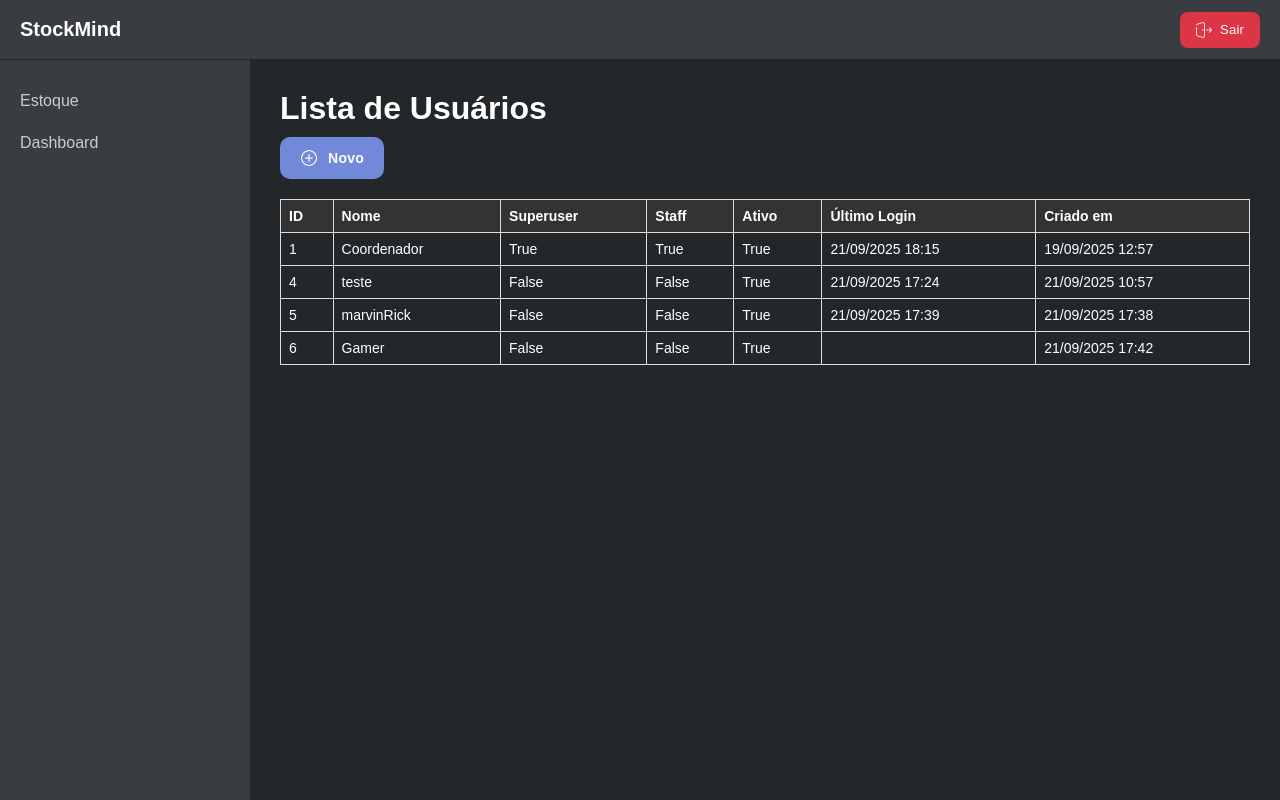
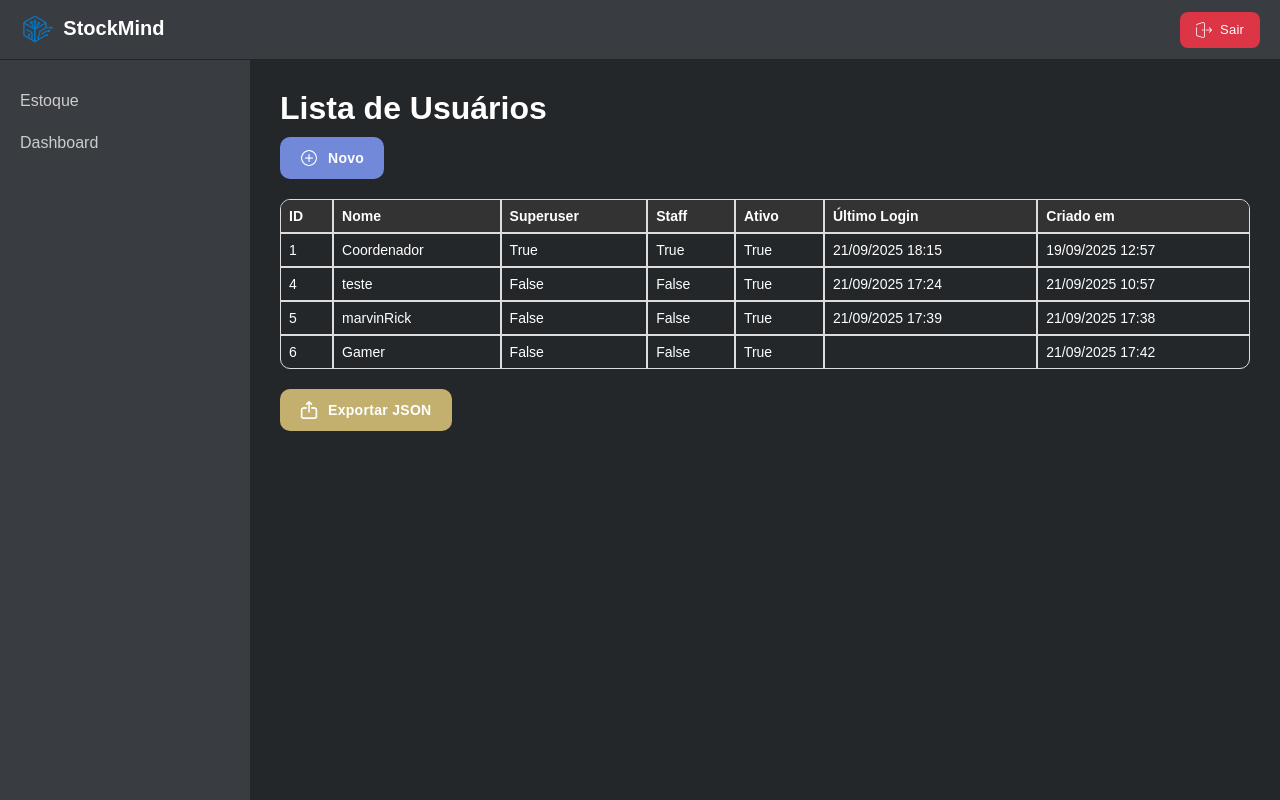
Before and after one commit to leonardogranata/StockMind, a Django app: template StockMind/templates/usuarios/listar.html in a window 1280 px wide. Run offline with Django 5.2, Linux system fonts and the light colour scheme; the template is opened without the code that fills it: values that come from a table or form of the project are taken from there, others are empty; data comes from the database, SQL or seed files in the repository.

Commit message:
Adicionando botão de exportar para json, ainda sem funcionalidade

```diff
--- a/StockMind/static/css/style.css
+++ b/StockMind/static/css/style.css
@@ -5,6 +5,9 @@
     --cinza-color: #393C40;
     --fundo-escuro: #2C2F33;
     --fundo-color: #23272A;
+    --hover-button-blue: #5f79d4;
+    --yellow-color: #d8c589;
+    --hover-button-yellow: #c4b06e;
 }
 
 * {
@@ -39,6 +42,15 @@ body {
     font-weight: bold;
     color: white;
     cursor: default;
+    /* margin-left: 50px; */
+    text-decoration: none;
+}
+
+.logo img {
+    height: 30px;
+    margin-right: 10px;
+    vertical-align: middle;
+    margin-top: -2px;
 }
 
 .header-right {
@@ -97,6 +109,12 @@ body {
     text-decoration: none;
     transition: all 0.2s ease;
     position: relative;
+}
+
+.sidebar-item.active {
+    border-right: 4px solid #007BFF; /* azul bonito */
+    background-color: #3a3a3a;
+
 }
 
 .sidebar-item:hover {
@@ -409,8 +427,7 @@ body {
 
 .formulario-login button[type="submit"]:hover {
     transition: all 0.3s ease;
-    background: #1c52e4;
-    transform: translateY(-1px);
+    background: var(--hover-button-blue);
 }
 
 .formulario-login button[type="submit"]:active {
@@ -498,25 +515,51 @@ body {
 /* LISTA DE USUARIOS */
 table {
     width: 100%;
-    border-collapse: collapse;
+    border-collapse: separate;   /* precisa ser separate */
+    border-spacing: 0;           /* evita “buracos” entre células */
     margin-top: 20px;
     font-family: Arial, sans-serif;
     font-size: 14px;
+    cursor: default;
+    border: 1px solid #ddd;
+    border-radius: 10px;         /* arredondamento da tabela */
+    overflow: hidden;            /* garante que o fundo siga o arredondado */
 }
 
 table thead {
     background-color: #333;
     color: #fff;
     text-align: left;
+    cursor: default;
 }
 
 table th, table td {
     border: 1px solid #ddd;
     padding: 8px;
+    cursor: default;
+}
+
+/* tira a borda duplicada nas laterais */
+table th {
+    border-top: none;
+}
+table th:first-child,
+table td:first-child {
+    border-left: none;
+}
+
+table th:last-child,
+table td:last-child {
+    border-right: none;
+}
+
+table tr:last-child td {
+    border-bottom: none;
 }
 
 table tr:hover {
     background-color: #444;
+    cursor: default;
 }
 
 h1 {
@@ -545,6 +588,10 @@ h1 {
     outline: none; /* Remove outline padrão do botão */
 }
 
+#create-user-button:hover {
+    background-color: var(--hover-button-blue);
+}
+
 /* ÍCONE DENTRO DO BOTÃO */
 #create-user-button img {
     width: 18px;
@@ -553,6 +600,40 @@ h1 {
     filter: brightness(0) invert(1); /* Torna o ícone branco */
     transition: all 0.3s ease;
 }
+
+#export-button {
+    display: flex;
+    align-items: center;
+    gap: 10px;
+    padding: 12px 20px;
+    background-color: var(--yellow-color);
+    border: none;
+    border-radius: 10px;
+    color: var(--white-color);
+    font-weight: 600;
+    font-size: 14px;
+    font-family: 'Poppins', sans-serif;
+    letter-spacing: 0.3px;
+    cursor: pointer;
+    transition: all 0.3s ease;
+    white-space: nowrap;
+    margin-top: 20px;
+    outline: none; /* Remove outline padrão do botão */
+}
+
+#export-button {
+    background-color: var(--hover-button-yellow);
+}
+
+/* ÍCONE DENTRO DO BOTÃO */
+#export-button img {
+    width: 18px;
+    height: 18px;
+    object-fit: contain;
+    filter: brightness(0) invert(1); /* Torna o ícone branco */
+    transition: all 0.3s ease;
+}
+
 
 /* RESPONSIVIDADE */
 @media (max-width: 480px) {
--- a/StockMind/templates/base.html
+++ b/StockMind/templates/base.html
@@ -7,12 +7,15 @@
     <title>StockMind</title>
     <meta name='viewport' content='width=device-width, initial-scale=1'>
     <link rel='stylesheet' type='text/css' media='screen' href='{% static "css/style.css" %}'>
+    <link rel="icon" type="image/png" href="{% static 'media/img/favicon.png' %}">
     <script src='{% static "js/main.js" %}'></script>
 </head>
 <body>
     <!-- HEADER SUPERIOR -->
     <header class="header">
-        <div class="logo">StockMind</div>
+        <a href="{% url 'home' %}" class="logo">
+            <img id="logo-id" src="{% static 'media/img/favicon.png' %}" alt="Logo">StockMind
+        </a>
         <div class="header-right">
             <button id="logout-button" onclick="window.location.href='{% url 'logout' %}'">
                 <img src="{% static 'media/img/logout.png' %}" alt="Icone de logout">
@@ -23,18 +26,28 @@
 
     <!-- SIDEBAR LATERAL -->
     <nav class="sidebar">
-        <!-- Seção Principal -->
         <div class="sidebar-section">
-            <a href="{% url 'home' %}" class="sidebar-item">Estoque</a>
-            <a href="#" class="sidebar-item with-badge">Dashboard</a>
+            <a href="{% url 'home' %}"
+            class="sidebar-item {% if request.resolver_match.url_name == 'home' %}active{% endif %}">
+            Estoque
+            </a>
+            <a href="#"
+            class="sidebar-item with-badge {% if request.resolver_match.url_name == 'dashboard' %}active{% endif %}">
+            Dashboard
+            </a>
         </div>
 
-        <!-- Área Administrativa -->
         {% if user.is_superuser %}
             <div class="sidebar-section">
                 <div class="sidebar-title">Área administrativa</div>
-                <a href="#" class="sidebar-item active">Auditoria</a>
-                <a href="{% url 'listar' %}" class="sidebar-item">Usuários</a>
+                <a href="#"
+                class="sidebar-item {% if request.resolver_match.url_name == 'auditoria' %}active{% endif %}">
+                Auditoria
+                </a>
+                <a href="{% url 'listar' %}"
+                class="sidebar-item {% if request.resolver_match.url_name == 'listar' %}active{% endif %}">
+                Usuários
+                </a>
             </div>
         {% endif %}
     </nav>
--- a/StockMind/templates/baseForm.html
+++ b/StockMind/templates/baseForm.html
@@ -6,6 +6,7 @@
     <meta http-equiv='X-UA-Compatible' content='IE=edge'>
     <meta name='viewport' content='width=device-width, initial-scale=1'>
     <link rel='stylesheet' type='text/css' media='screen' href='{% static "css/form.css" %}'>
+    <link rel="icon" type="image/png" href="{% static 'media/img/favicon.png' %}">
     <script src='{% static "js/main.js" %}'></script>
 </head>
 <body>
--- a/StockMind/templates/usuarios/listar.html
+++ b/StockMind/templates/usuarios/listar.html
@@ -34,4 +34,8 @@
             {% endfor %}
         </tbody>
     </table>
+    <button id="export-button">
+        <img src="{% static "media/img/exportar.png" %}" alt="Icone de exportar">
+        Exportar JSON
+    </button>
 {% endblock %}
```
Also changed, not shown: StockMind/static/media/img/exportar.png (added), StockMind/static/media/img/favicon.png (added), StockMind/static/media/img/logo-stockMind.jpg (deleted), StockMind/static/media/img/logo.png (added).
